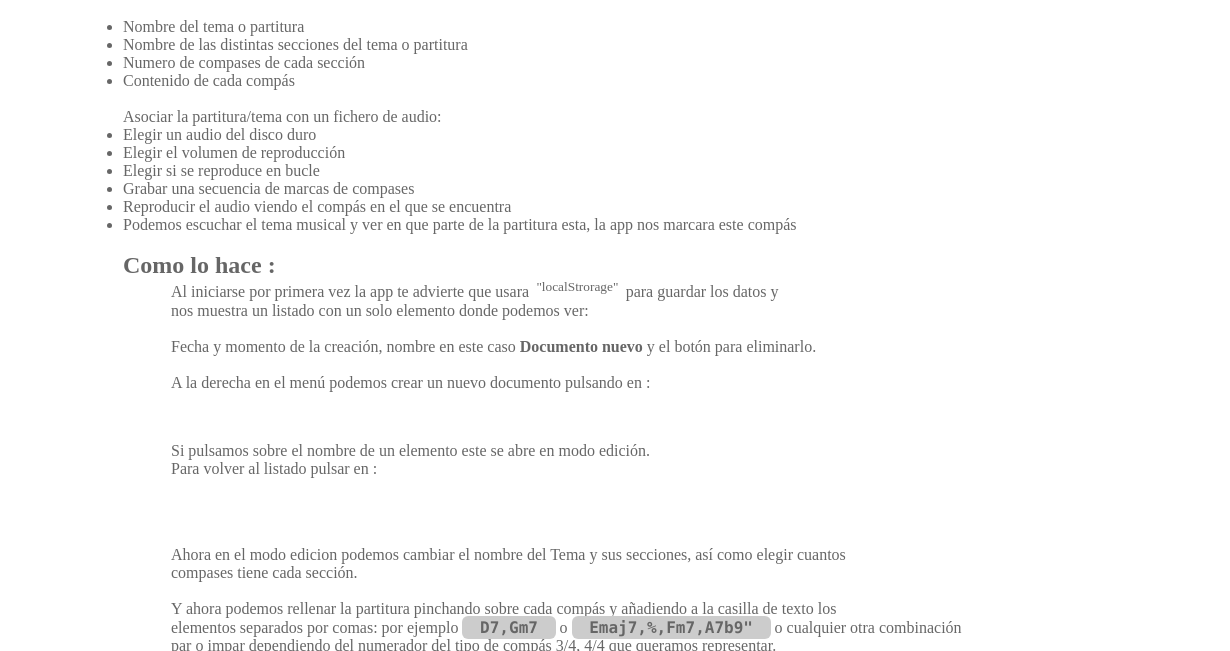
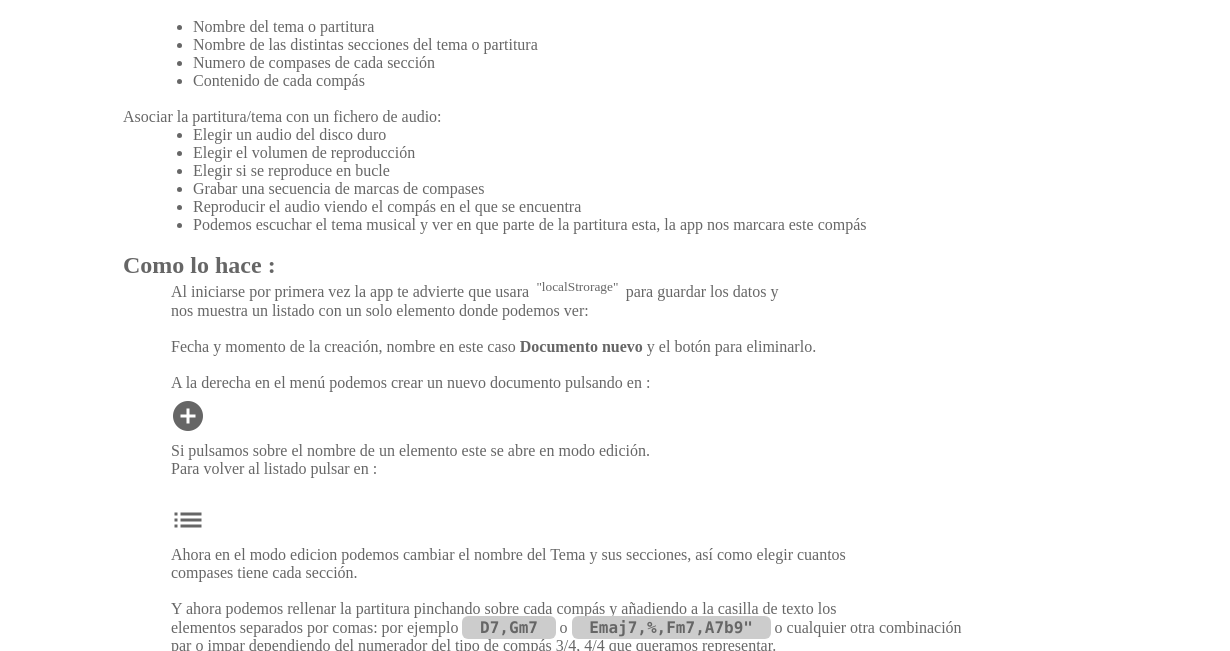
Before and after one commit to pablolusarreta/partitrura-interactiva, an Electron app: page index.html in a window 1230 px wide. Both pictures are taken after a click on the element 1180 px from the left and 255 px from the top of the page. Shown: the part 149-800 px from the top of the page. Drawn offline with Linux system fonts and the light colour scheme; a web font is replaced by a local one.

Commit message:
Correccion de errores en README

```diff
--- a/estilos/principal.css
+++ b/estilos/principal.css
@@ -738,10 +738,12 @@
 
         info>div>#mas, info>div>#indice, info>div>#info, info>div>#impres, info>div>#conf {
             margin: 0;
-            margin-left: 10px;
-            filter: invert();
+            margin-left: 40px;
+
         }
-
+        info>div>ul>li{
+            margin-left: 70px;
+        }
         #reload {
             position: fixed;
             top: 0px;
```
Also changed, not shown: README.md.
